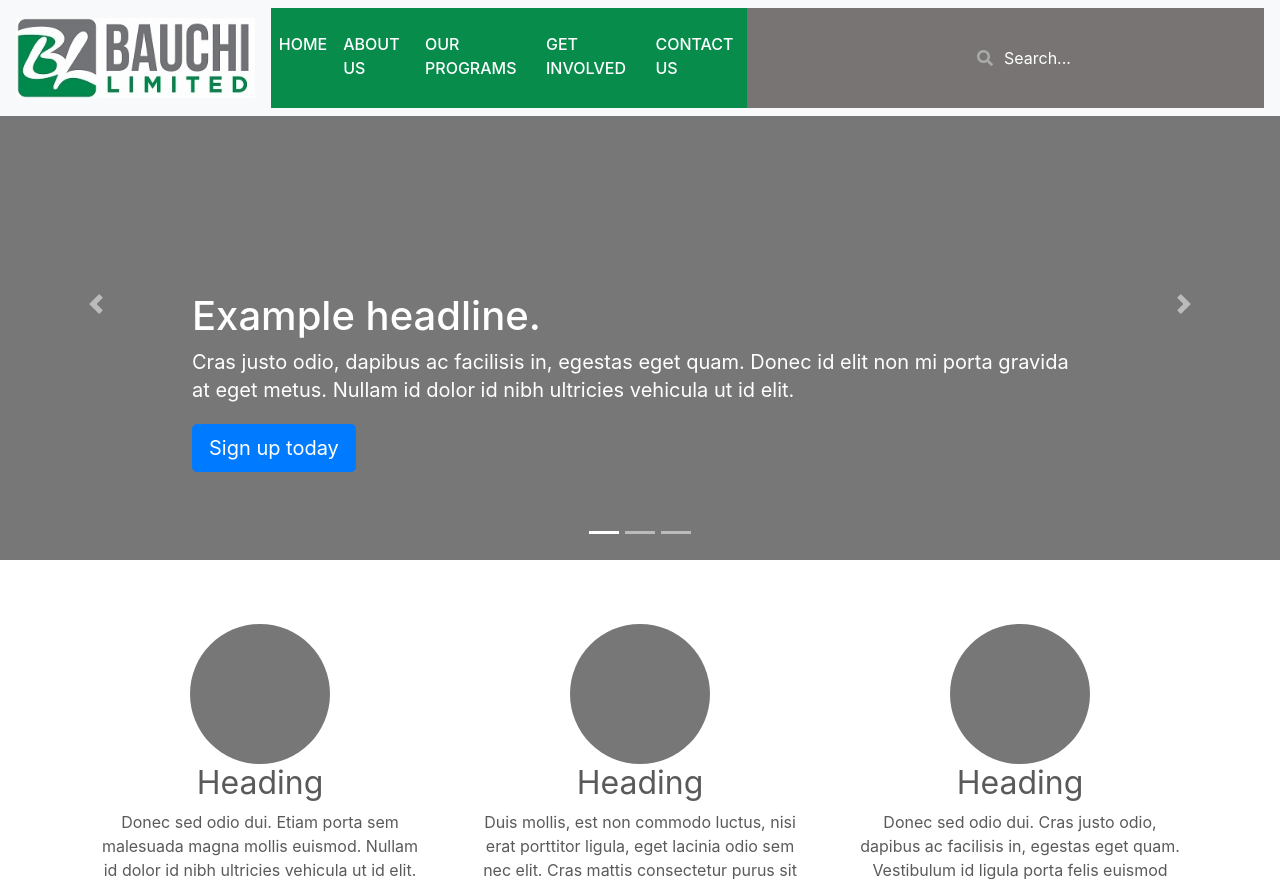
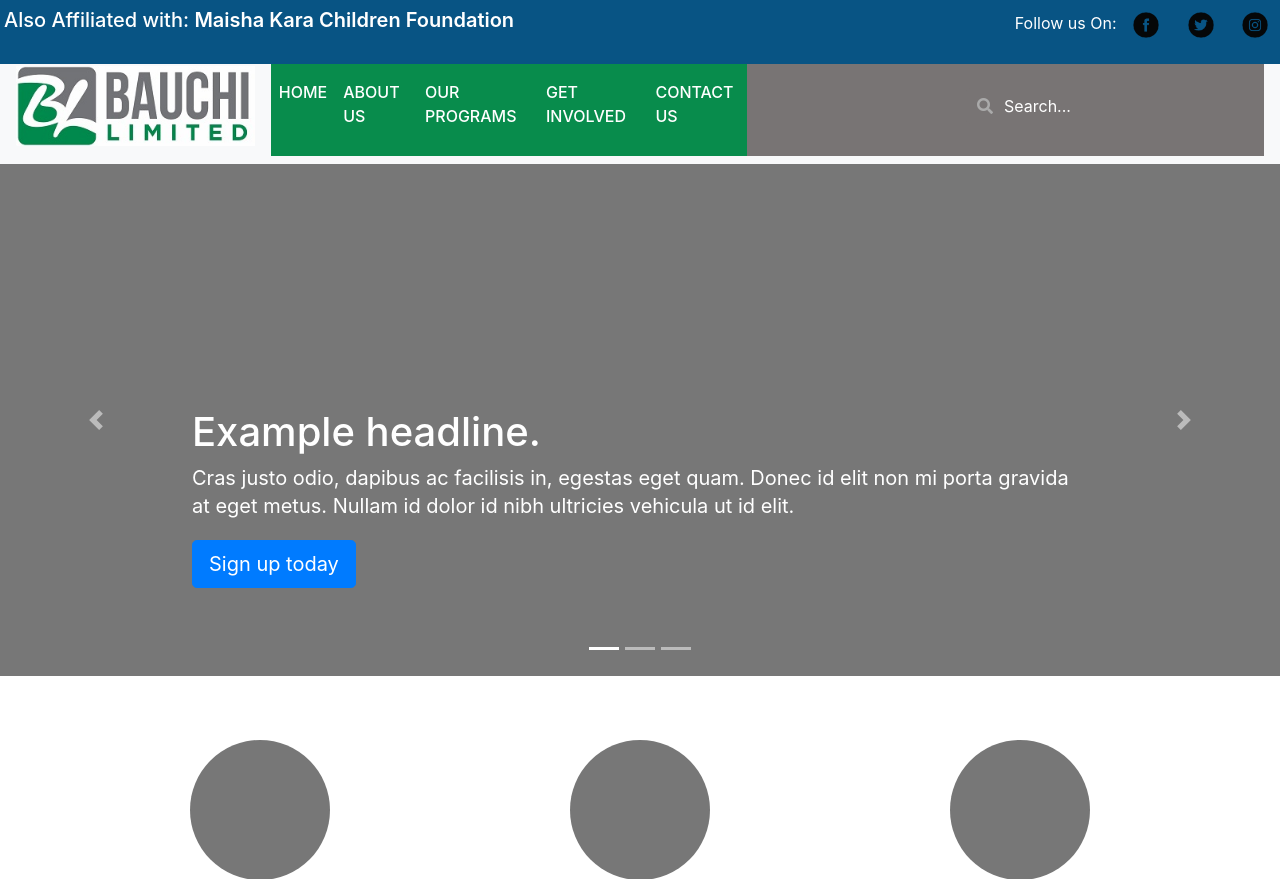
Before and after one commit to kevincliffo/bauchi-limited, a CodeIgniter app: page /bauchi/ in a window 1280 px wide. Shown: the top 879 px of the page. Run offline with CodeIgniter, Linux system fonts and the light colour scheme; some libraries are stand-ins or nearby versions.

Commit message:
finished header

```diff
--- a/application/views/view_home.php
+++ b/application/views/view_home.php
@@ -16,15 +16,18 @@
     </head>
     <body>
         <header>
-            <div class="d-flex">
-                <div class="left">
-
+            <div class="d-flex justify-content-between fixed-top" style="background-color:#085484;height:8vh">
+                <div class="float-left">
+                    <h5 style="color:white" class="pt-2 ml-1">Also Affiliated with: <span style="font-weight:600;">Maisha Kara Children Foundation</span></h5>
                 </div>
-                <div class="right">
-
+                <div class="right" style="color:white">
+                    Follow us On:
+                    <a href="#" ><img style="width:50px;height:50px;" src="<?php echo base_url();?>assets/images/social/fb.png" alt=""></a>
+                    <a href="#" ><img style="width:50px;height:50px;" src="<?php echo base_url();?>assets/images/social/twitter.png" alt=""></a>
+                    <a href="#" ><img style="width:50px;height:50px;" src="<?php echo base_url();?>assets/images/social/insta.png" alt=""></a>
                 </div>
             </div>
-            <nav class="navbar navbar-expand-md navbar-light fixed-top bg-light">
+            <nav class="navbar navbar-expand-md navbar-light bg-light">
                 <?php
                     $obj = array('class'=>'navbar-brand');
                     //echo anchor('home','<img src="'.base_url().'assets/images/logo.jpg" alt="Logo" style="width:100%;height:10%;">', $obj);
```
Also changed, not shown: assets/images/social/fb.png (added), assets/images/social/insta.png (added), assets/images/social/twitter.png (added).
